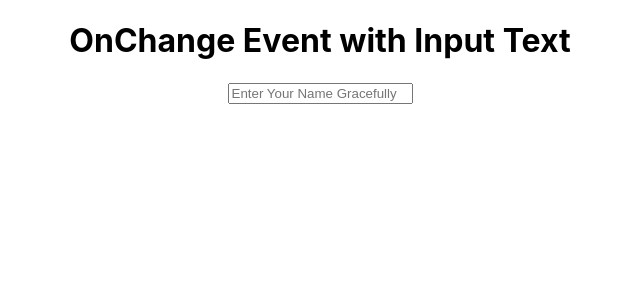
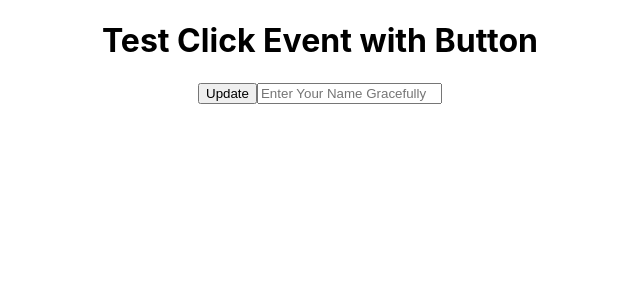
Before and after one commit to codebuster009/Jest-Testing, a React (Create React App) app: page / in a window 1280 px wide. Shown: the top 300 px of the page, without its empty margins (320-960 px from the left). Built offline with nearby package versions, Linux system fonts and the light colour scheme.

Commit message:
onClick event testing

```diff
--- a/src/App.js
+++ b/src/App.js
@@ -5,8 +5,10 @@ function App() {
   const [data , setData] = useState("")
   return (
     <div className="App">
-      <h1>OnChange Event with Input Text</h1>
-      <input onChange={(e)=> {setData(e.target.value + "test")}} type="text" placeholder="Enter Your Name Gracefully" value= {data} />
+      <h1>Test Click Event with Button {data}</h1>
+      <h1>{data}</h1>
+      <button onClick={()=> {setData("hello")}}>Update</button>
+      <input onChange={(e)=> {setData(e.target.value)}} type="text" placeholder="Enter Your Name Gracefully" value= {data} />
     </div>
   );
 }
```
Also changed, not shown: 1 other file (tests, documents, lock files or other folders).
